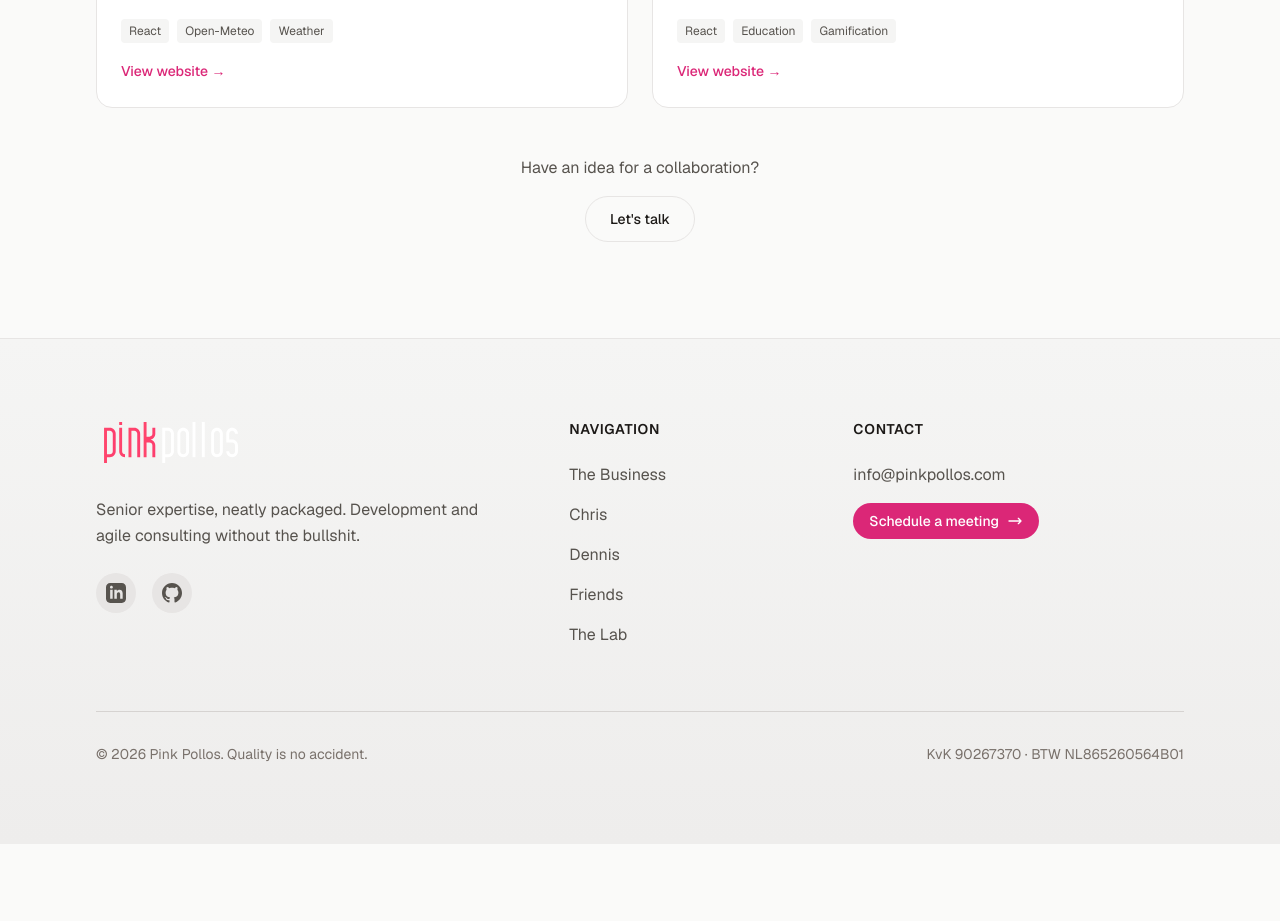
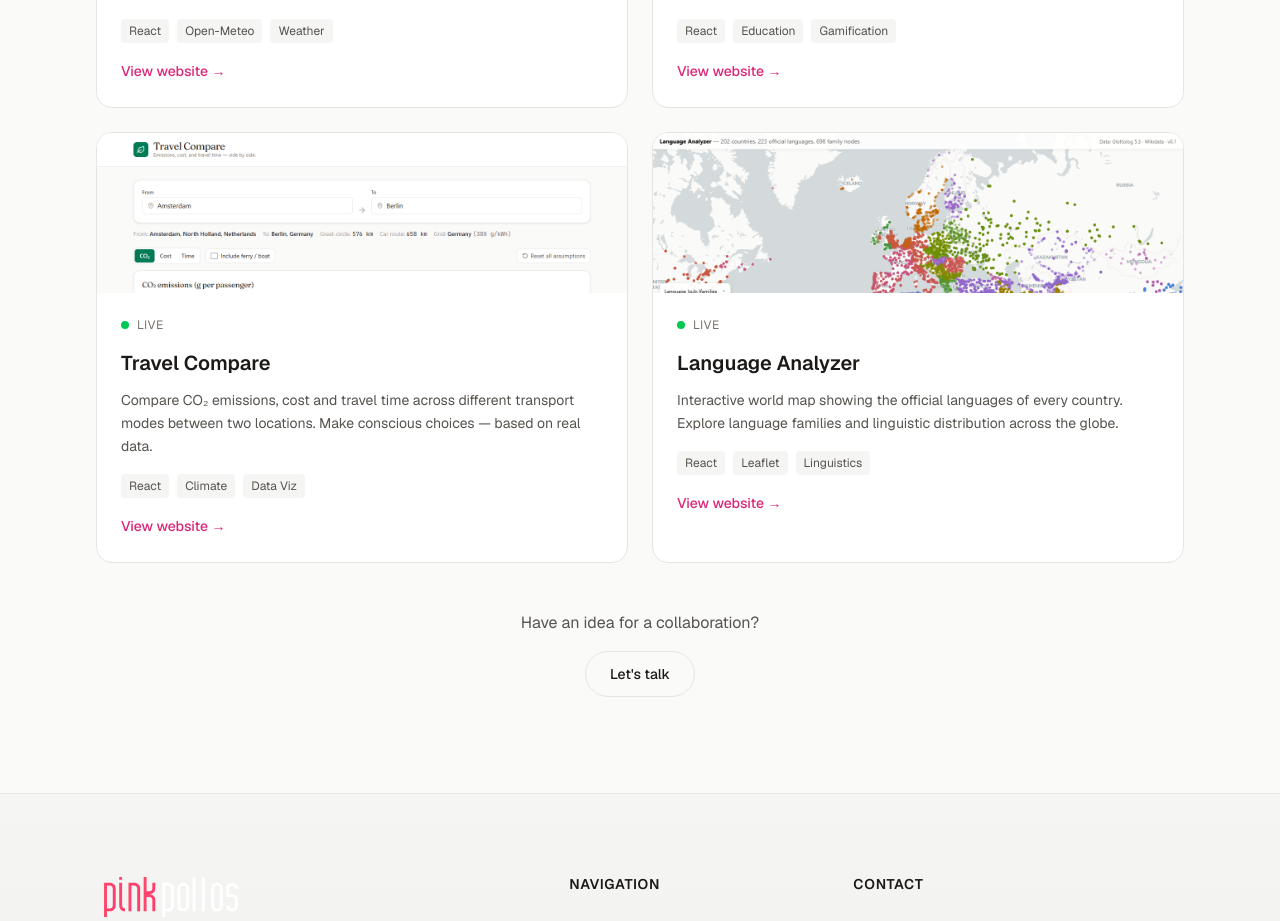
Before and after one commit to drprijkers-del/Pink-Pollos-MethVan, a Next.js app: page /en/lab in a window 1280 px wide. Shown: the part 4000-4921 px from the top of the page. Before the commit the page ends 4844 px from the top, so only its background shows below. Built offline with nearby package versions, Linux system fonts and the light colour scheme; no server answers.

Commit message:
new projects

```diff
--- a/components/sections/lab-grid.tsx
+++ b/components/sections/lab-grid.tsx
@@ -123,6 +123,20 @@ const projectsConfig: ProjectConfig[] = [
     link: "https://tafels-leren.pinkpollos.com",
     image: "/images/lab/tafels-leren.png",
   },
+  {
+    key: "transportFootprint",
+    status: "live",
+    tags: ["React", "Climate", "Data Viz"],
+    link: "https://transport-footprint.pinkpollos.com",
+    image: "/images/lab/transport-footprint.png",
+  },
+  {
+    key: "languageAnalyzer",
+    status: "live",
+    tags: ["React", "Leaflet", "Linguistics"],
+    link: "https://language-analyzer.pinkpollos.com",
+    image: "/images/lab/language-analyzer.png",
+  },
 ];
 
 const statusColors = {
--- a/messages/en.json
+++ b/messages/en.json
@@ -263,6 +263,14 @@
       "tafelsLeren": {
         "name": "Tafels Leren",
         "description": "Interactive app to practice multiplication tables. Move your body and learn your tables — gamification for kids."
+      },
+      "transportFootprint": {
+        "name": "Travel Compare",
+        "description": "Compare CO₂ emissions, cost and travel time across different transport modes between two locations. Make conscious choices — based on real data."
+      },
+      "languageAnalyzer": {
+        "name": "Language Analyzer",
+        "description": "Interactive world map showing the official languages of every country. Explore language families and linguistic distribution across the globe."
       }
     }
   },
--- a/messages/nl.json
+++ b/messages/nl.json
@@ -263,6 +263,14 @@
       "tafelsLeren": {
         "name": "Tafels Leren",
         "description": "Interactieve app om de tafels van vermenigvuldiging te oefenen. Beweeg je lichaam en leer de tafels — gamification voor kinderen."
+      },
+      "transportFootprint": {
+        "name": "Travel Compare",
+        "description": "Vergelijk CO₂-uitstoot, kosten en reistijd van verschillende vervoersmiddelen tussen twee locaties. Maak bewuste keuzes — op basis van echte data."
+      },
+      "languageAnalyzer": {
+        "name": "Language Analyzer",
+        "description": "Interactieve wereldkaart met de officiële talen van alle landen. Verken taalfamilies en linguïstische verspreiding wereldwijd."
       }
     }
   },
--- a/messages/sv.json
+++ b/messages/sv.json
@@ -263,6 +263,14 @@
       "tafelsLeren": {
         "name": "Tafels Leren",
         "description": "Interaktiv app för att öva multiplikationstabeller. Rör din kropp och lär dig tabellerna — spelifiering för barn."
+      },
+      "transportFootprint": {
+        "name": "Travel Compare",
+        "description": "Jämför CO₂-utsläpp, kostnad och restid för olika transportsätt mellan två platser. Gör medvetna val — baserat på verklig data."
+      },
+      "languageAnalyzer": {
+        "name": "Language Analyzer",
+        "description": "Interaktiv världskarta som visar de officiella språken i varje land. Utforska språkfamiljer och språklig spridning över hela världen."
       }
     }
   },
```
Also changed, not shown: .claude/settings.local.json, public/images/lab/language-analyzer.png (added), public/images/lab/transport-footprint.png (added).
